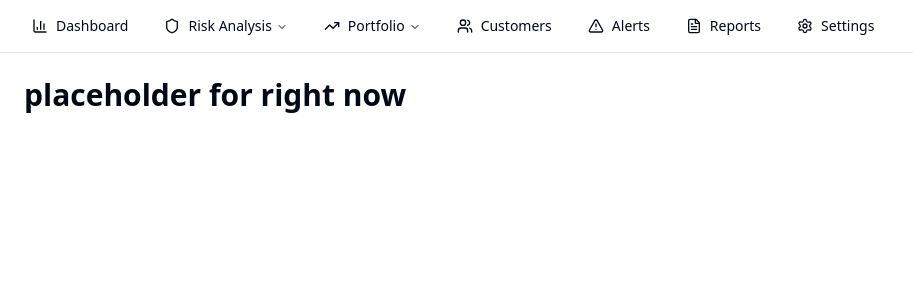
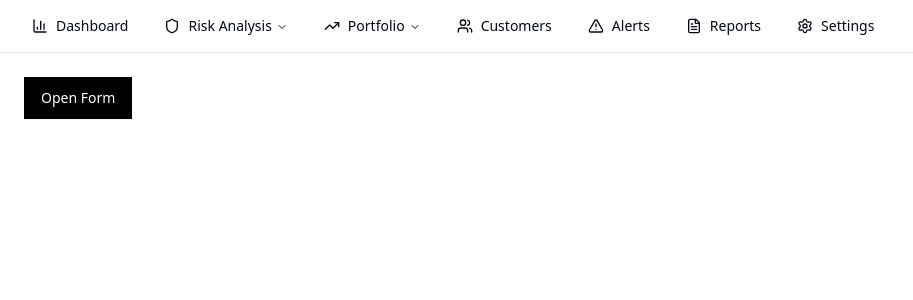
Before and after one commit to danielcoblentz/Credit-Risk-Dashboard, a React (Vite) app in the folder risk-engine/frontend/credit-dashboard/: page / in a window 1280 px wide. Shown: the top 300 px of the page, without its empty margins (0-913 px from the left). Built offline with nearby package versions, Linux system fonts and the light colour scheme.

Commit message:
feat: add toggle button to open/close input form in Dashboard

```diff
--- a/risk-engine/frontend/credit-dashboard/src/pages/Dashboard.tsx
+++ b/risk-engine/frontend/credit-dashboard/src/pages/Dashboard.tsx
@@ -1,3 +1,4 @@
+import { useState } from "react";
 import {
   NavigationMenu,
   NavigationMenuContent,
@@ -7,6 +8,7 @@ import {
   NavigationMenuTrigger,
   navigationMenuTriggerStyle,
 } from "@/components/ui/navigation-menu";
+import { InputForm } from "@/components/ui/InputForm";
 import {
   BarChart3,
   Shield,
@@ -18,6 +20,8 @@ import {
 } from "lucide-react";
 
 export default function Dashboard() {
+  const [isFormOpen, setIsFormOpen] = useState(false);
+
   return (
     <div className="min-h-screen bg-background">
       {/* Navigation */}
@@ -198,7 +202,20 @@ export default function Dashboard() {
 
       {/* Main Content */}
       <main className="p-6">
-        <h1 className="text-3xl font-bold">placeholder for right now</h1>
+        <div className="relative inline-block">
+          <button
+            type="button"
+            onClick={() => setIsFormOpen(!isFormOpen)}
+            className="bg-black text-white bg-brand box-border border border-transparent hover:bg-brand-strong focus:ring-4 focus:ring-brand-medium shadow-xs font-medium leading-5 rounded-base text-sm px-4 py-2.5 focus:outline-none"
+          >
+            {isFormOpen ? "Close Form" : "Open Form"}
+          </button>
+          {isFormOpen && (
+            <div className="absolute left-0 top-full mt-2 z-50 rounded-md border bg-popover p-4 shadow-md">
+              <InputForm />
+            </div>
+          )}
+        </div>
         {/* Your dashboard content here */}
       </main>
     </div>
```
